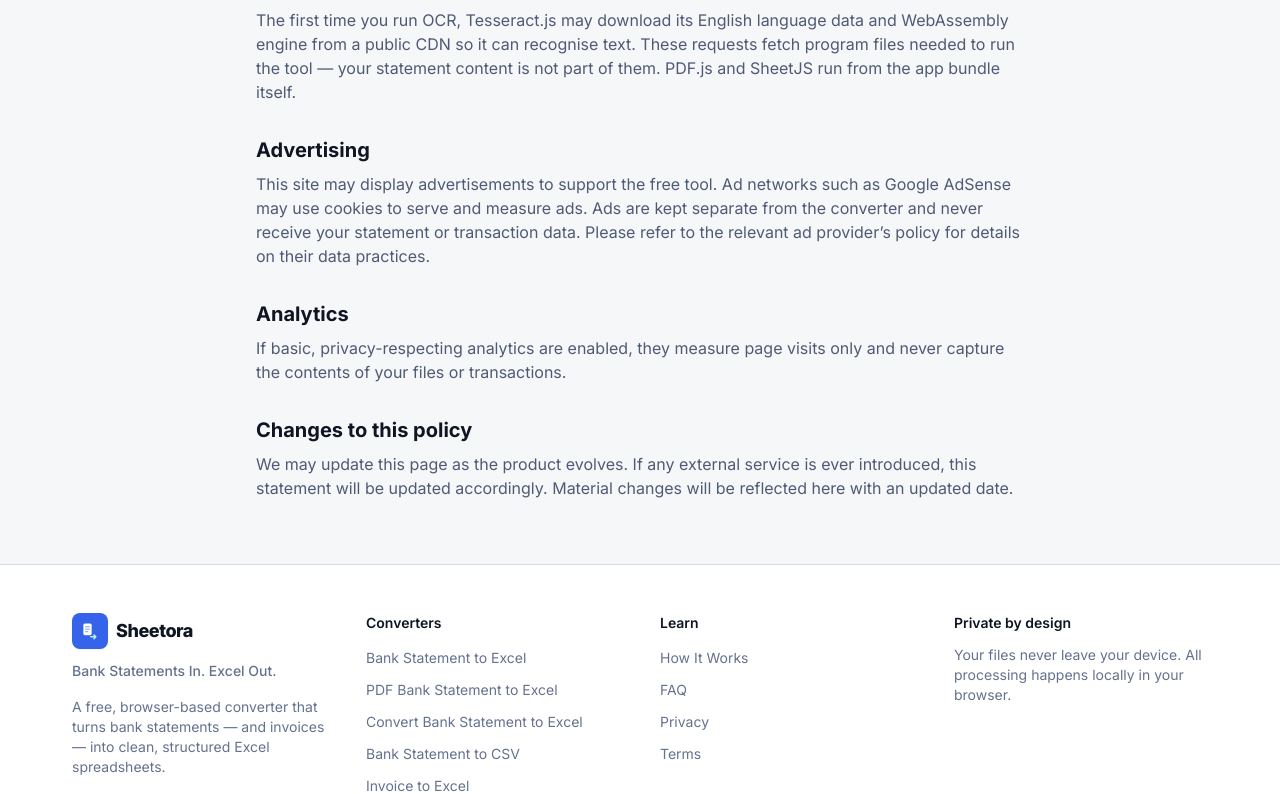
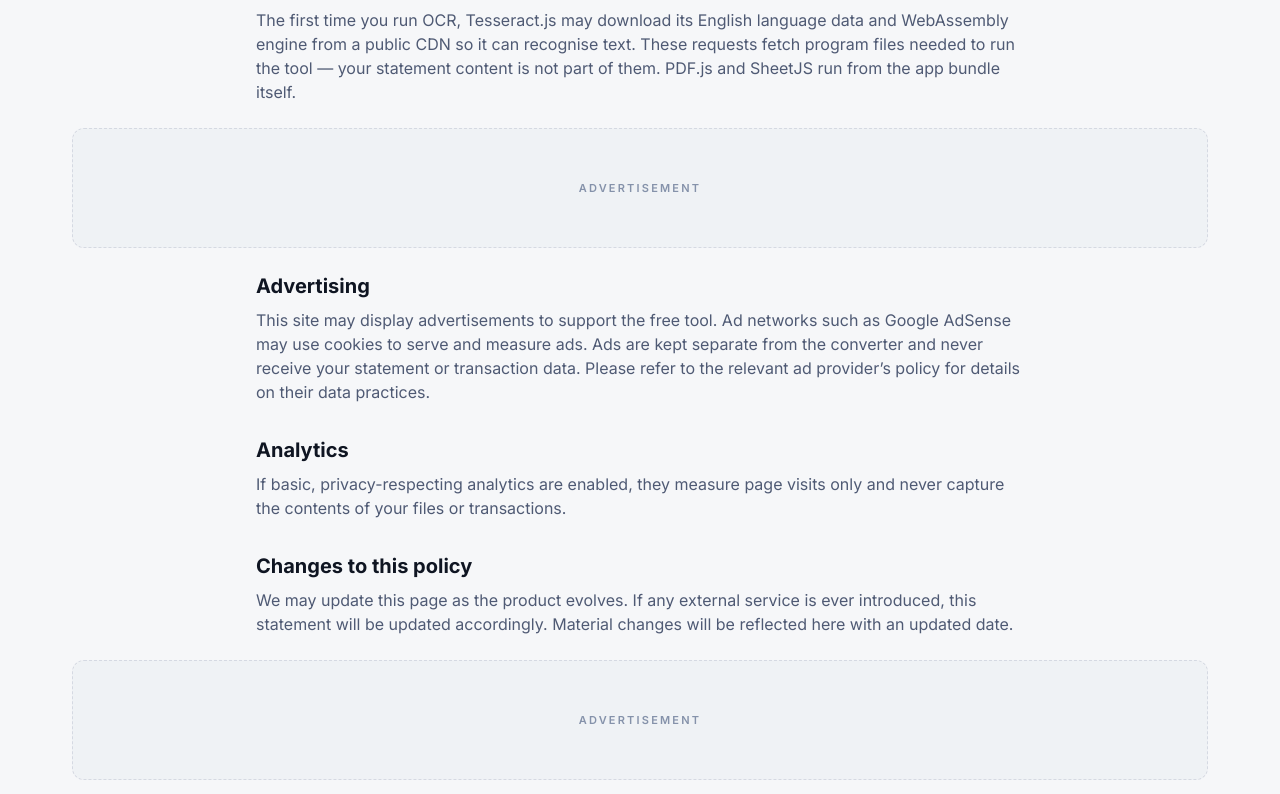
Before and after one commit to faisalvanu18-eng/sheetora, a React (Vite) app: page /privacy in a window 1280 px wide. Shown: the part 749-1543 px from the top of the page. Built offline with nearby package versions, Linux system fonts and the light colour scheme.

Commit message:
Add more AdSense placements across content pages (UX-safe)

```diff
--- a/src/pages/Faq.tsx
+++ b/src/pages/Faq.tsx
@@ -1,6 +1,6 @@
 import Seo from '../components/Seo'
 import FaqAccordion, { type FaqItem } from '../components/FaqAccordion'
-import { AdSlotMiddle } from '../components/AdSlot'
+import { AdSlotTop, AdSlotMiddle } from '../components/AdSlot'
 import { SITE } from '../constants'
 
 const FAQS: FaqItem[] = [
@@ -58,8 +58,12 @@
             Everything you might want to know about {SITE.name}.
           </p>
         </div>
+      </section>
 
-        <div className="mx-auto mt-10 max-w-3xl">
+      <AdSlotTop />
+
+      <section className="container-page">
+        <div className="mx-auto max-w-3xl">
           <FaqAccordion items={FAQS} />
         </div>
       </section>
--- a/src/pages/HowItWorks.tsx
+++ b/src/pages/HowItWorks.tsx
@@ -1,7 +1,7 @@
 import { Link } from 'react-router-dom'
 import { FileUp, ScanText, ListChecks, FileSpreadsheet } from 'lucide-react'
 import Seo from '../components/Seo'
-import { AdSlotMiddle } from '../components/AdSlot'
+import { AdSlotTop, AdSlotMiddle } from '../components/AdSlot'
 
 const steps = [
   {
@@ -43,8 +43,12 @@
             bank statement.
           </p>
         </div>
+      </section>
 
-        <div className="mx-auto mt-10 max-w-3xl space-y-4">
+      <AdSlotTop />
+
+      <section className="container-page">
+        <div className="mx-auto max-w-3xl space-y-4">
           {steps.map(({ icon: Icon, title, body }) => (
             <div key={title} className="card flex gap-4 p-5">
               <span className="grid h-11 w-11 shrink-0 place-items-center rounded-xl bg-brand-50 text-brand-600">
--- a/src/pages/LandingLayout.tsx
+++ b/src/pages/LandingLayout.tsx
@@ -1,7 +1,7 @@
 import { Link } from 'react-router-dom'
 import { FileUp } from 'lucide-react'
 import Seo from '../components/Seo'
-import { AdSlotMiddle, AdSlotBottom } from '../components/AdSlot'
+import { AdSlotTop, AdSlotMiddle, AdSlotBottom } from '../components/AdSlot'
 import FaqAccordion, { type FaqItem } from '../components/FaqAccordion'
 
 export interface ContentBlock {
@@ -64,7 +64,7 @@
         </div>
       </section>
 
-      <AdSlotMiddle />
+      <AdSlotTop />
 
       <section className="container-page py-8">
         <div className="mx-auto max-w-3xl space-y-10">
@@ -74,12 +74,16 @@
               <p className="mt-2 text-ink-600">{b.body}</p>
             </div>
           ))}
+        </div>
+      </section>
 
-          <div>
-            <h2 className="text-2xl font-bold">Frequently Asked Questions</h2>
-            <div className="mt-4">
-              <FaqAccordion items={faqs} />
-            </div>
+      <AdSlotMiddle />
+
+      <section className="container-page py-8">
+        <div className="mx-auto max-w-3xl">
+          <h2 className="text-2xl font-bold">Frequently Asked Questions</h2>
+          <div className="mt-4">
+            <FaqAccordion items={faqs} />
           </div>
         </div>
       </section>
--- a/src/pages/Privacy.tsx
+++ b/src/pages/Privacy.tsx
@@ -1,4 +1,5 @@
 import Seo from '../components/Seo'
+import { AdSlotMiddle, AdSlotBottom } from '../components/AdSlot'
 
 const sections = [
   {
@@ -46,7 +47,7 @@
           <p className="mt-2 text-sm text-ink-400">Last updated: 2026</p>
 
           <div className="mt-8 space-y-8">
-            {sections.map((s) => (
+            {sections.slice(0, 4).map((s) => (
               <div key={s.h}>
                 <h2 className="text-xl font-bold">{s.h}</h2>
                 <p className="mt-2 text-ink-600">{s.p}</p>
@@ -55,6 +56,23 @@
           </div>
         </div>
       </section>
+
+      <AdSlotMiddle />
+
+      <section className="container-page">
+        <div className="mx-auto max-w-3xl">
+          <div className="space-y-8">
+            {sections.slice(4).map((s) => (
+              <div key={s.h}>
+                <h2 className="text-xl font-bold">{s.h}</h2>
+                <p className="mt-2 text-ink-600">{s.p}</p>
+              </div>
+            ))}
+          </div>
+        </div>
+      </section>
+
+      <AdSlotBottom />
     </>
   )
 }
--- a/src/pages/Terms.tsx
+++ b/src/pages/Terms.tsx
@@ -1,4 +1,5 @@
 import Seo from '../components/Seo'
+import { AdSlotMiddle, AdSlotBottom } from '../components/AdSlot'
 
 const sections = [
   {
@@ -42,7 +43,7 @@
           <p className="mt-2 text-sm text-ink-400">Last updated: 2026</p>
 
           <div className="mt-8 space-y-8">
-            {sections.map((s) => (
+            {sections.slice(0, 3).map((s) => (
               <div key={s.h}>
                 <h2 className="text-xl font-bold">{s.h}</h2>
                 <p className="mt-2 text-ink-600">{s.p}</p>
@@ -51,6 +52,23 @@
           </div>
         </div>
       </section>
+
+      <AdSlotMiddle />
+
+      <section className="container-page">
+        <div className="mx-auto max-w-3xl">
+          <div className="space-y-8">
+            {sections.slice(3).map((s) => (
+              <div key={s.h}>
+                <h2 className="text-xl font-bold">{s.h}</h2>
+                <p className="mt-2 text-ink-600">{s.p}</p>
+              </div>
+            ))}
+          </div>
+        </div>
+      </section>
+
+      <AdSlotBottom />
     </>
   )
 }
```
